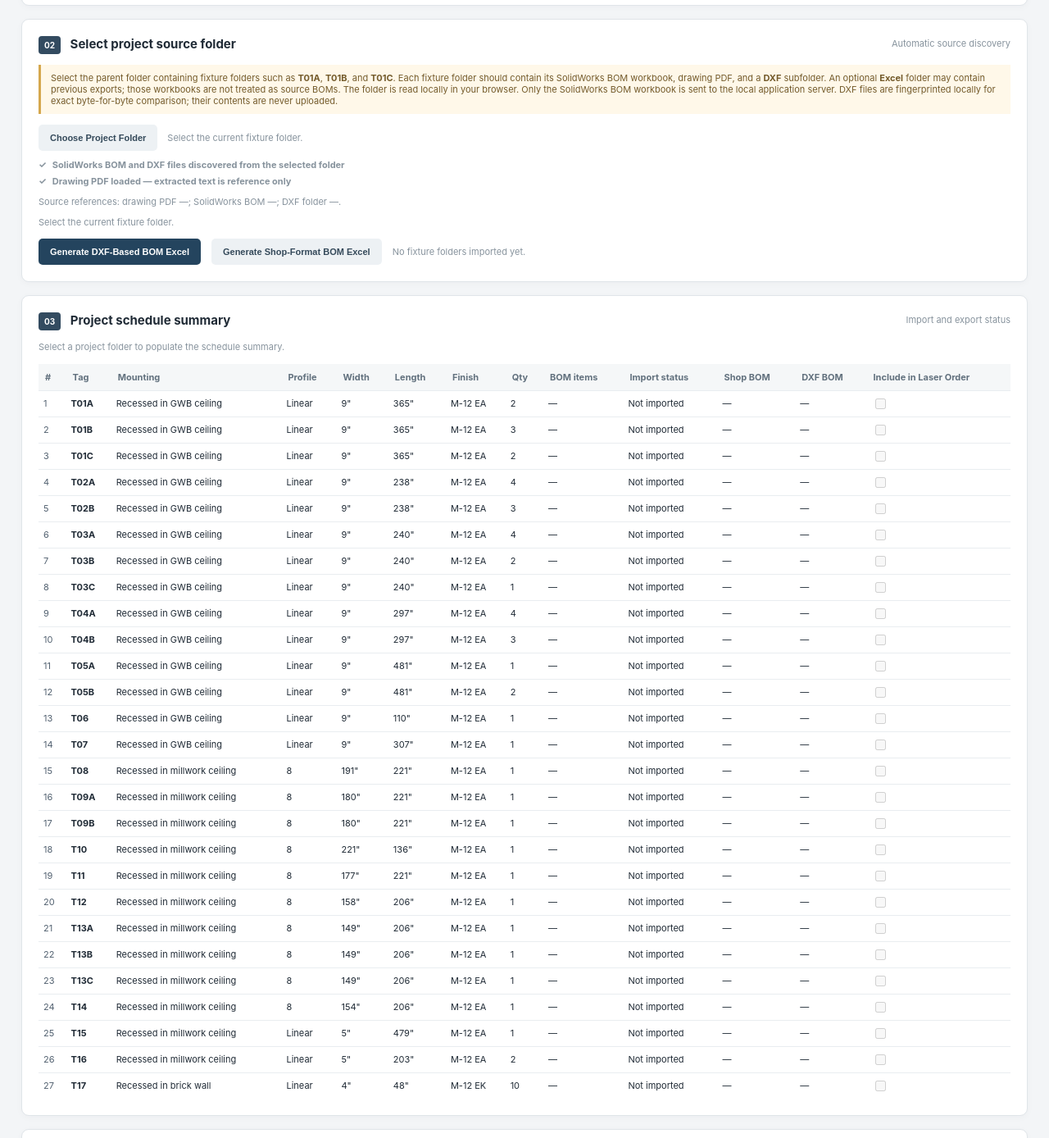
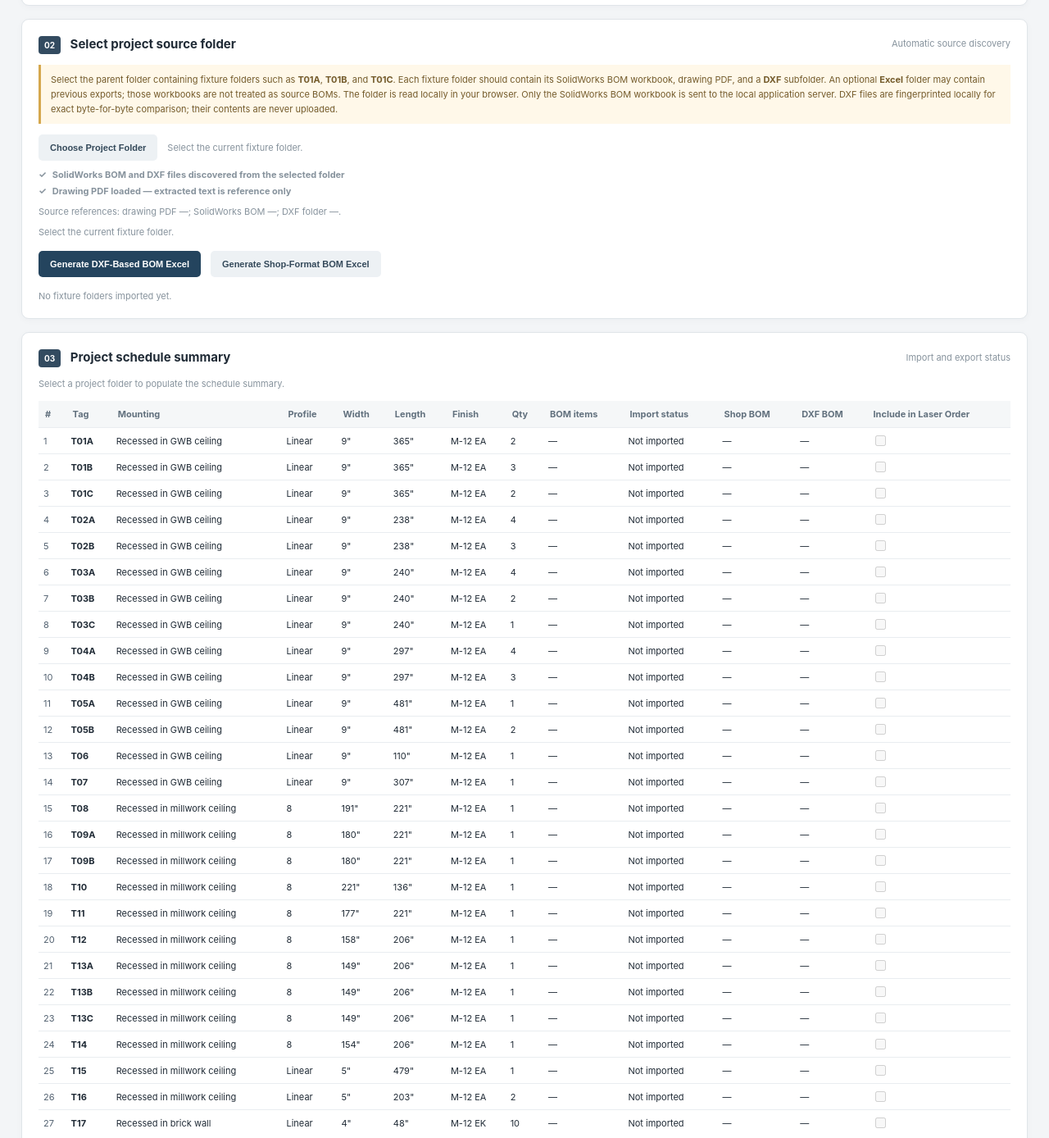
Before and after one commit to Radfar/sheet-metal-workflow, a website: page public/index.html in a window 1280 px wide. Shown: the part 697-2085 px from the top of the page at 82% size. Drawn offline with Linux system fonts and the light colour scheme; no server answers.

Commit message:
Style project batch workflow

```diff
--- a/public/css/styles.css
+++ b/public/css/styles.css
@@ -108,3 +108,8 @@ footer{text-align:center;color:#9aa4ad;font-size:10px;padding:18px}
 
 .export-actions{display:flex;align-items:center;gap:9px;flex-wrap:wrap}
 #bomExportStatus{margin-top:10px}
+
+.project-batch-actions{display:flex;align-items:center;gap:12px;flex-wrap:wrap;margin-top:16px}
+.project-batch-actions .status-text{flex-basis:100%;margin:4px 0 0}
+#fixtureFolderPanel .notice{line-height:1.65}
+.summary-table{min-width:1120px}
```
